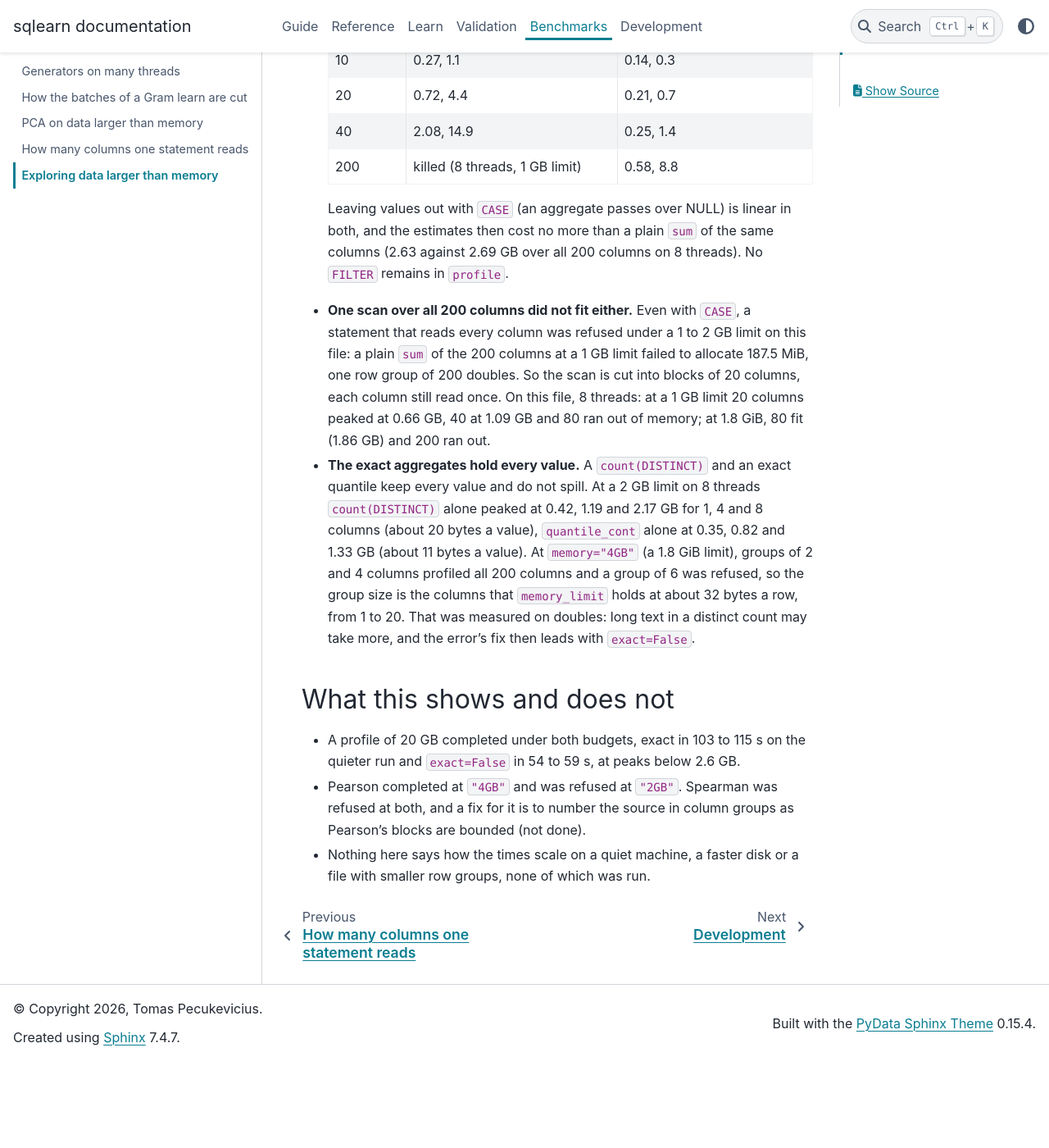
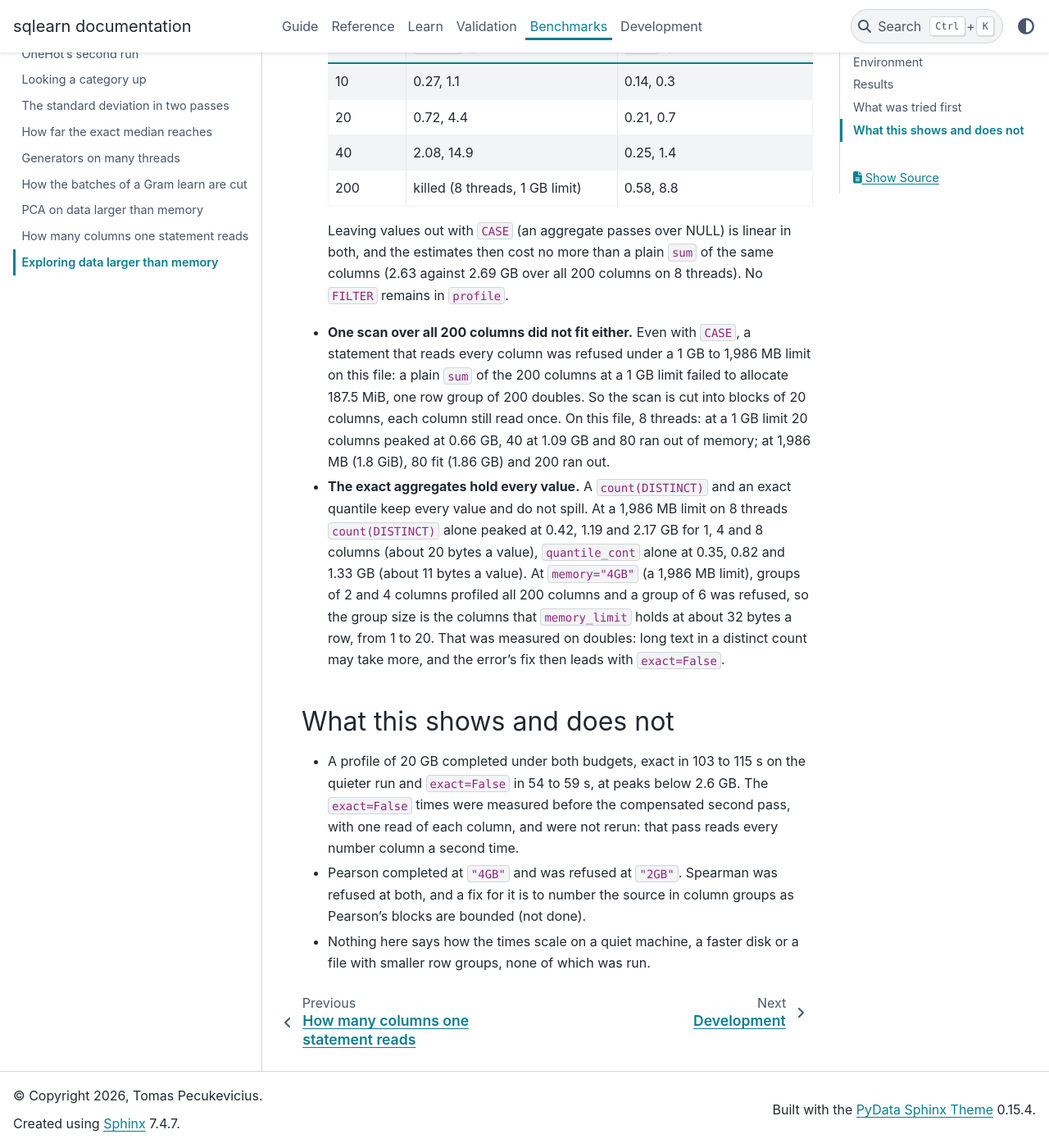
Before and after one commit to glaucis/sqlearn, a Sphinx documentation site: the page built from docs/benchmarks/explore-larger-than-memory.md, in a window 1280 px wide and 1400 px high, scrolled down 3594 px. Shown: the whole window at 82% size. Built offline with Sphinx 7.4.7 and the PyData theme 0.15.4, drawn with Linux system fonts in a browser that asks for light colours; pages that are not in the unit, such as notebooks, are missing from menus; the version number could not be read and is left out; before the commit the page ends 4888 px from its top, so only the background shows below that; some of the changed text lies outside the part shown.

Commit message:
docs: state the exploration budgets as DuckDB reported them (#74)
memory="4GB" gives DuckDB a 1,986 MB memory_limit (1.8 GiB as it
shows it): the benchmark page called it both 2 GB and 1.8 GiB, and now
names it one way, as does profile's docstring. The page's summary says
the exact=False times predate the compensated second pass and were not
rerun, as its table already did.

The guide's out-of-memory sentence now holds for every function, which
histogram, top and missing make true, and says exact=False is for an
exact profile.

```diff
--- a/docs/benchmarks/explore-larger-than-memory.md
+++ b/docs/benchmarks/explore-larger-than-memory.md
@@ -18,8 +18,8 @@ machine was shared with heavy unrelated work.
   with `COPY` and DuckDB's default row groups of 122,880 rows: 20.0 GB (the
   values do not compress), more than the machine's 16 GiB of RAM.
 - **Budget:** `sq.set_config(memory=X)` gives DuckDB half of `X` as its
-  `memory_limit`: `"4GB"` gave 2 GB (shown by DuckDB as 1.8 GiB) and `"2GB"`
-  gave 1 GB (953.6 MiB). Default threads (8).
+  `memory_limit`: `"4GB"` gave 1,986 MB (shown by DuckDB as 1.8 GiB) and
+  `"2GB"` gave 1 GB (953.6 MiB). Default threads (8).
 - **Probes**, one subprocess each so that its peak is its own: `profile`
   (exact, the default), `profile` with `exact=False`, `correlations` (Pearson)
   and `correlations` with `method="spearman"`, each over the file's path, the
@@ -93,8 +93,8 @@ computed as 55 statements, each pairing two blocks of 20 columns.
 Spearman was refused at both budgets, and the process was not killed by the
 operating system. Its first scan, which numbers the source into a temporary
 copy, is one statement that reads every chosen column, so each of 8 threads
-holds a row group of all 200: 197 MB each. That did not fit a 2 GB limit
-(after 146.5 s at `"4GB"`) nor a 1 GB one (after 36.3 s).
+holds a row group of all 200: 197 MB each. That did not fit the 1,986 MB limit
+of `"4GB"` (after 146.5 s) nor the 1 GB one of `"2GB"` (after 36.3 s).
 sqlearn's message says why and names the fixes: fewer `cols=`, more memory with
 `sq.set_config(memory=...)`, fewer threads, or a file with smaller row groups.
 Pearson's memory follows its block of columns (measured at 1,000,000 rows in
@@ -133,17 +133,17 @@ The first probes, on the code as built before this round, failed in two ways.
   columns (2.63 against 2.69 GB over all 200 columns on 8 threads). No
   `FILTER` remains in `profile`.
 - **One scan over all 200 columns did not fit either.** Even with `CASE`, a
-  statement that reads every column was refused under a 1 to 2 GB limit on
-  this file: a plain `sum` of the 200 columns at a 1 GB limit failed to
+  statement that reads every column was refused under a 1 GB to 1,986 MB limit
+  on this file: a plain `sum` of the 200 columns at a 1 GB limit failed to
   allocate 187.5 MiB, one row group of 200 doubles. So the scan is cut into
   blocks of 20 columns, each column still read once. On this file, 8 threads: at
   a 1 GB limit 20 columns peaked at 0.66 GB, 40 at 1.09 GB and 80 ran out of
-  memory; at 1.8 GiB, 80 fit (1.86 GB) and 200 ran out.
+  memory; at 1,986 MB (1.8 GiB), 80 fit (1.86 GB) and 200 ran out.
 - **The exact aggregates hold every value.** A `count(DISTINCT)` and an exact
-  quantile keep every value and do not spill. At a 2 GB limit on 8 threads
+  quantile keep every value and do not spill. At a 1,986 MB limit on 8 threads
   `count(DISTINCT)` alone peaked at 0.42, 1.19 and 2.17 GB for 1, 4 and 8
   columns (about 20 bytes a value), `quantile_cont` alone at 0.35, 0.82 and 1.33
-  GB (about 11 bytes a value). At `memory="4GB"` (a 1.8 GiB limit), groups of 2
+  GB (about 11 bytes a value). At `memory="4GB"` (a 1,986 MB limit), groups of 2
   and 4 columns profiled all 200 columns and a group of 6 was refused, so the
   group size is the columns that `memory_limit` holds at about 32 bytes a row,
   from 1 to 20. That was measured on doubles: long text in a distinct count may
@@ -152,7 +152,10 @@ The first probes, on the code as built before this round, failed in two ways.
 ## What this shows and does not
 
 - A profile of 20 GB completed under both budgets, exact in 103 to 115 s on
-  the quieter run and `exact=False` in 54 to 59 s, at peaks below 2.6 GB.
+  the quieter run and `exact=False` in 54 to 59 s, at peaks below 2.6 GB. The
+  `exact=False` times were measured before the compensated second pass, with
+  one read of each column, and were not rerun: that pass reads every number
+  column a second time.
 - Pearson completed at `"4GB"` and was refused at `"2GB"`. Spearman was
   refused at both, and a fix for it is to number the source in column groups
   as Pearson's blocks are bounded (not done).
```
Also changed, not shown: docs/guide/exploring-data.md (+5 -4 lines), 1 other file.
